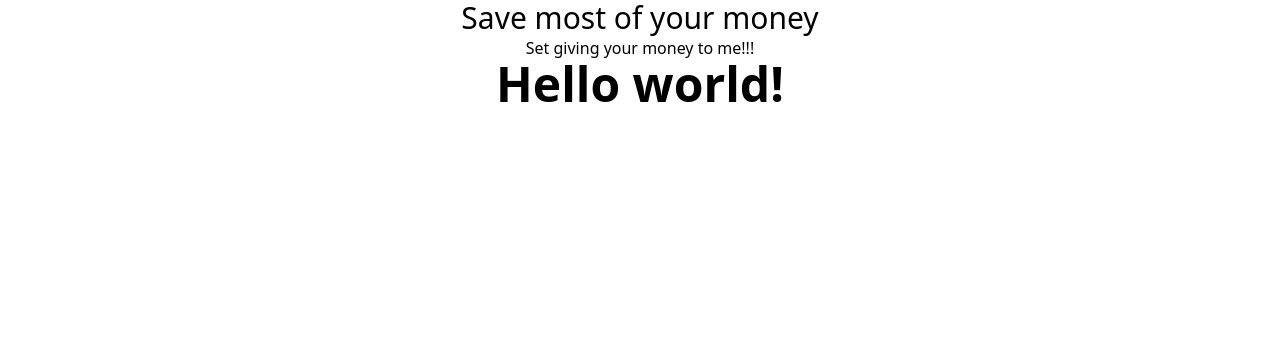
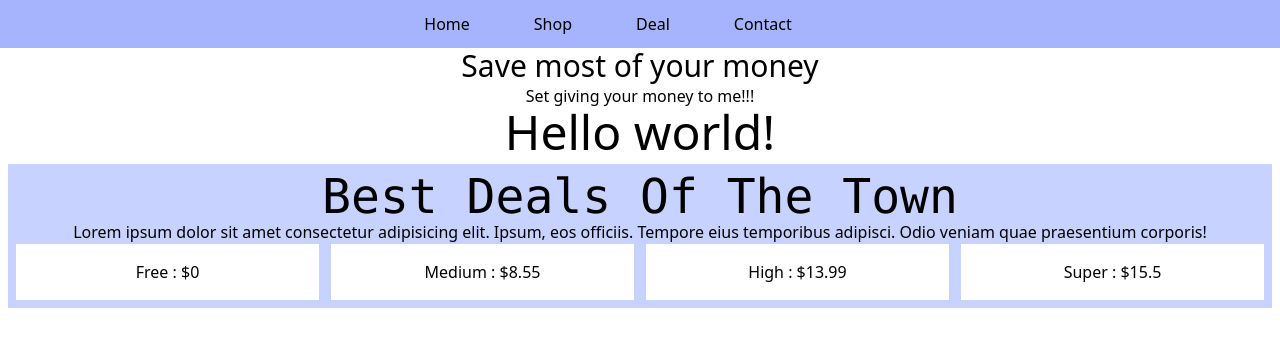
Before and after one commit to mdmehedihasan212/react-with-tailwind, a React (Create React App) app: page / in a window 1280 px wide. Shown: the top 346 px of the page. Built offline with nearby package versions, Linux system fonts and the light colour scheme.

Commit message:
add pricing option component

```diff
--- a/public/index.html
+++ b/public/index.html
@@ -1,14 +1,12 @@
 <!DOCTYPE html>
 <html lang="en">
+
 <head>
   <meta charset="utf-8" />
   <link rel="icon" href="%PUBLIC_URL%/favicon.ico" />
   <meta name="viewport" content="width=device-width, initial-scale=1" />
   <meta name="theme-color" content="#000000" />
-    <meta
-      name="description"
-      content="Web site created using create-react-app"
-    />
+  <meta name="description" content="Web site created using create-react-app" />
   <link rel="apple-touch-icon" href="%PUBLIC_URL%/logo192.png" />
   <!--
       manifest.json provides metadata used when your web app is installed on a
@@ -24,8 +22,9 @@
       work correctly both with client-side routing and a non-root public URL.
       Learn how to configure a non-root public URL by running `npm run build`.
     -->
-    <title>React App</title>
+  <title>React With Tailwind</title>
 </head>
+
 <body>
   <noscript>You need to enable JavaScript to run this app.</noscript>
   <div id="root"></div>
@@ -40,4 +39,5 @@
       To create a production bundle, use `npm run build` or `yarn build`.
     -->
 </body>
+
 </html>
--- a/src/App.js
+++ b/src/App.js
@@ -1,14 +1,16 @@
 import logo from './logo.svg';
 import './App.css';
 import Header from './components/Header/Header';
+import Pricing from './components/Pricing/Pricing';
 
 function App() {
   return (
     <div className="App">
       <Header></Header>
-      <h1 className="text-5xl font-bold">
+      <h1 className="text-5xl">
         Hello world!
       </h1>
+      <Pricing></Pricing>
     </div>
   );
 }
--- a/src/components/Navbar/Navbar.js
+++ b/src/components/Navbar/Navbar.js
@@ -1,6 +1,6 @@
 import React, { useState } from 'react';
 import Link from '../Link/Link';
-import { MenuIcon, XCircleIcon, XCircleIcon as XIcon } from '@heroicons/react/solid'
+import { MenuIcon, XIcon } from '@heroicons/react/solid';
 
 
 const Navbar = () => {
@@ -12,11 +12,11 @@ const Navbar = () => {
         { id: 4, name: 'Contact', Link: '/contact' },
     ]
     return (
-        <nav>
+        <nav className='bg-indigo-300 h-12 pt-3'>
             <div onClick={() => setOpen(!open)} className='w-6 h-6 md:hidden'>
-                {open ? <XCircleIcon></XCircleIcon> : <MenuIcon></MenuIcon>}
+                {open ? <XIcon></XIcon> : <MenuIcon></MenuIcon>}
             </div>
-            <ul className={`md:flex justify-center absolute duration-500 ease-in ${open ? 'top-6' : 'top-[-120px]'}`}>
+            <ul className={`md:flex justify-center absolute md:static bg-indigo-300 w-full duration-500 ease-in ${open ? 'top-6' : 'top-[-120px]'}`}>
                 {
                     routes.map(route => <Link key={route.id} route={route}></Link>)
                 }
--- /dev/null
+++ b/src/components/Pricing/Pricing.js
@@ -0,0 +1,27 @@
+import React from 'react';
+import PricingOption from '../PricingOption/PricingOption';
+
+const Pricing = () => {
+    const pricingOptions = [
+        { id: 1, name: 'Free', price: 0 },
+        { id: 1, name: 'Medium', price: 8.55 },
+        { id: 1, name: 'High', price: 13.99 },
+        { id: 1, name: 'Super', price: 15.50 },
+    ]
+    return (
+        <div className='bg-indigo-200 p-2 m-2'>
+            <h1 className='text-5xl font-mono'>Best Deals Of The Town</h1>
+            <p>Lorem ipsum dolor sit amet consectetur adipisicing elit. Ipsum, eos officiis. Tempore eius temporibus adipisci. Odio veniam quae praesentium corporis!</p>
+            <div className='grid md:grid-cols-4 gap-3'>
+                {
+                    pricingOptions.map(option => <PricingOption
+                        key={option}
+                        option={option}
+                    ></PricingOption>)
+                }
+            </div>
+        </div>
+    );
+};
+
+export default Pricing;
--- /dev/null
+++ b/src/components/PricingOption/PricingOption.js
@@ -0,0 +1,13 @@
+import React from 'react';
+
+const PricingOption = ({ option }) => {
+    const { name, price } = option;
+
+    return (
+        <div className='bg-white p-4'>
+            <h2>{name} : ${price}</h2>
+        </div>
+    );
+};
+
+export default PricingOption;
```
Lines whose indentation alone changed are shown as unchanged.
